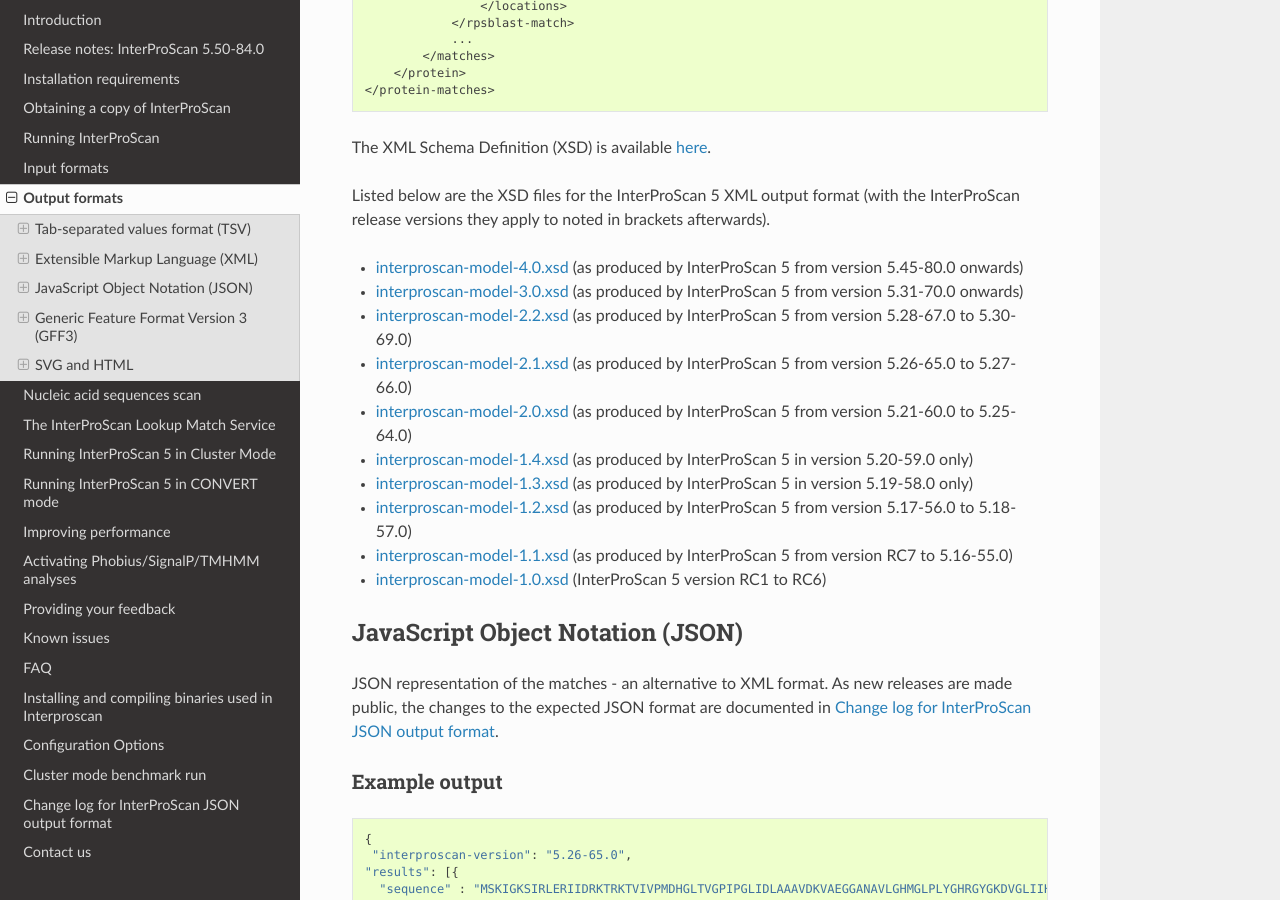
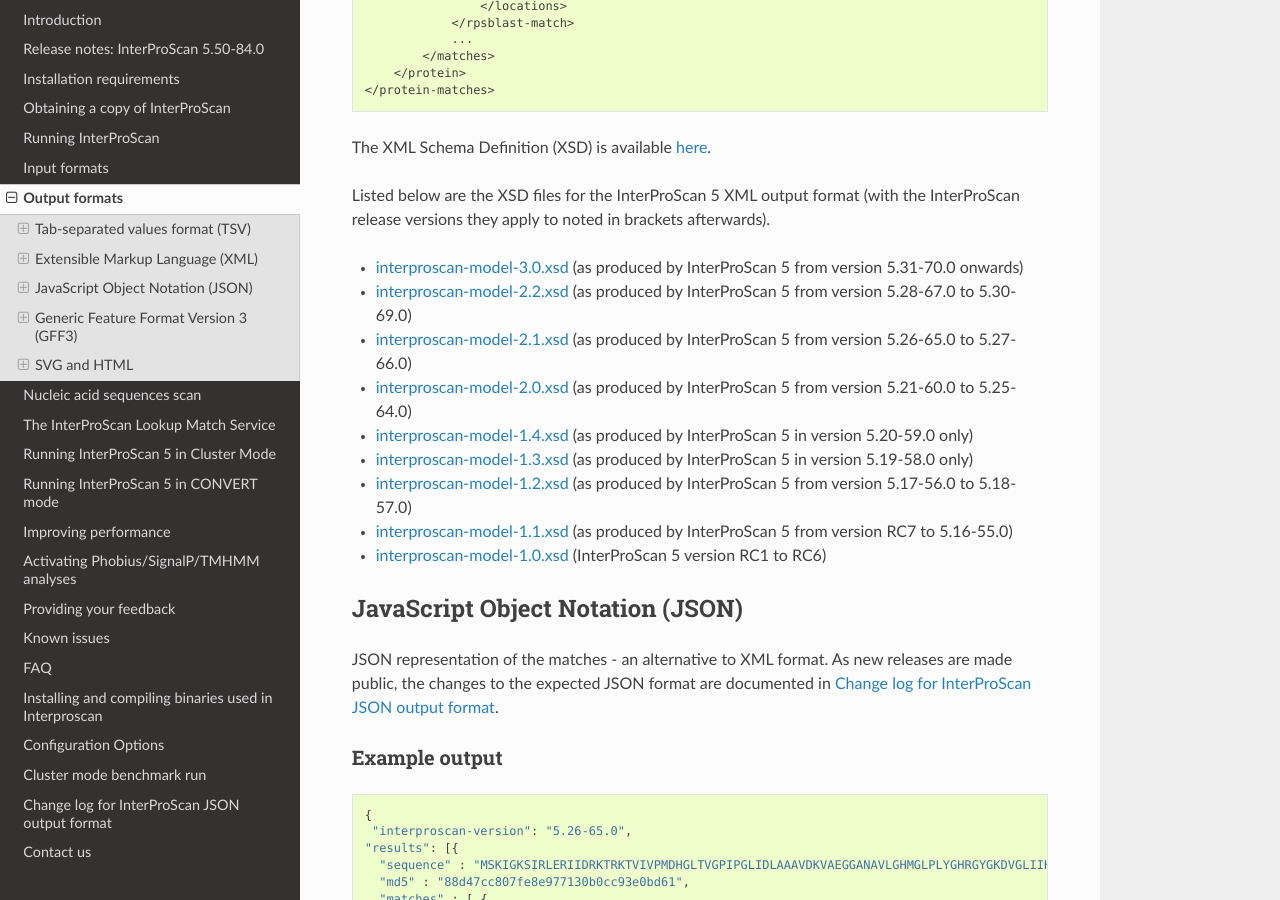
Before and after one commit to ebi-pf-team/interproscan-docs, a Sphinx documentation site: the page built from docs/OutputFormats.rst, in a window 1280 px wide and 900 px high, scrolled down 2848 px. Built offline with Sphinx 7.4.7 and the Read the Docs theme 2.0.0, drawn with Linux system fonts in a browser that asks for light colours.

Commit message:
update xml xsd links

```diff
--- a/docs/OutputFormats.rst
+++ b/docs/OutputFormats.rst
@@ -160,16 +160,15 @@
 
 Listed below are the XSD files for the InterProScan 5 XML output format (with the InterProScan release versions they apply to noted in brackets afterwards).
 
-- `interproscan-model-4.0.xsd <ftp://ftp.ebi.ac.uk/pub/software/unix/iprscan/5/schemas/interproscan-model-4.0.xsd>`__ (as produced by InterProScan 5 from version 5.45-80.0 onwards)
-- `interproscan-model-3.0.xsd <ftp://ftp.ebi.ac.uk/pub/software/unix/iprscan/5/schemas/interproscan-model-3.0.xsd>`__ (as produced by InterProScan 5 from version 5.31-70.0 onwards)
-- `interproscan-model-2.2.xsd <ftp://ftp.ebi.ac.uk/pub/software/unix/iprscan/5/schemas/interproscan-model-2.2.xsd>`__ (as produced by InterProScan 5 from version 5.28-67.0 to 5.30-69.0)
-- `interproscan-model-2.1.xsd <ftp://ftp.ebi.ac.uk/pub/software/unix/iprscan/5/schemas/interproscan-model-2.1.xsd>`__ (as produced by InterProScan 5 from version 5.26-65.0 to 5.27-66.0)
-- `interproscan-model-2.0.xsd <ftp://ftp.ebi.ac.uk/pub/software/unix/iprscan/5/schemas/interproscan-model-2.0.xsd>`__ (as produced by InterProScan 5 from version 5.21-60.0 to 5.25-64.0)
-- `interproscan-model-1.4.xsd <ftp://ftp.ebi.ac.uk/pub/software/unix/iprscan/5/schemas/interproscan-model-1.4.xsd>`__ (as produced by InterProScan 5 in version 5.20-59.0 only)
-- `interproscan-model-1.3.xsd <ftp://ftp.ebi.ac.uk/pub/software/unix/iprscan/5/schemas/interproscan-model-1.3.xsd>`__ (as produced by InterProScan 5 in version 5.19-58.0 only)
-- `interproscan-model-1.2.xsd <ftp://ftp.ebi.ac.uk/pub/software/unix/iprscan/5/schemas/interproscan-model-1.2.xsd>`__ (as produced by InterProScan 5 from version 5.17-56.0 to 5.18-57.0)
-- `interproscan-model-1.1.xsd <ftp://ftp.ebi.ac.uk/pub/software/unix/iprscan/5/schemas/interproscan-model-1.1.xsd>`__ (as produced by InterProScan 5 from version RC7 to 5.16-55.0)
-- `interproscan-model-1.0.xsd <ftp://ftp.ebi.ac.uk/pub/software/unix/iprscan/5/schemas/interproscan-model-1.0.xsd>`__ (InterProScan 5 version RC1 to RC6)
+- `interproscan-model-3.0.xsd <http://ftp.ebi.ac.uk/pub/software/unix/iprscan/5/schemas/interproscan-model-3.0.xsd>`__ (as produced by InterProScan 5 from version 5.31-70.0 onwards)
+- `interproscan-model-2.2.xsd <http://ftp.ebi.ac.uk/pub/software/unix/iprscan/5/schemas/interproscan-model-2.2.xsd>`__ (as produced by InterProScan 5 from version 5.28-67.0 to 5.30-69.0)
+- `interproscan-model-2.1.xsd <http://ftp.ebi.ac.uk/pub/software/unix/iprscan/5/schemas/interproscan-model-2.1.xsd>`__ (as produced by InterProScan 5 from version 5.26-65.0 to 5.27-66.0)
+- `interproscan-model-2.0.xsd <http://ftp.ebi.ac.uk/pub/software/unix/iprscan/5/schemas/interproscan-model-2.0.xsd>`__ (as produced by InterProScan 5 from version 5.21-60.0 to 5.25-64.0)
+- `interproscan-model-1.4.xsd <http://ftp.ebi.ac.uk/pub/software/unix/iprscan/5/schemas/interproscan-model-1.4.xsd>`__ (as produced by InterProScan 5 in version 5.20-59.0 only)
+- `interproscan-model-1.3.xsd <http://ftp.ebi.ac.uk/pub/software/unix/iprscan/5/schemas/interproscan-model-1.3.xsd>`__ (as produced by InterProScan 5 in version 5.19-58.0 only)
+- `interproscan-model-1.2.xsd <http://ftp.ebi.ac.uk/pub/software/unix/iprscan/5/schemas/interproscan-model-1.2.xsd>`__ (as produced by InterProScan 5 from version 5.17-56.0 to 5.18-57.0)
+- `interproscan-model-1.1.xsd <htpp://ftp.ebi.ac.uk/pub/software/unix/iprscan/5/schemas/interproscan-model-1.1.xsd>`__ (as produced by InterProScan 5 from version RC7 to 5.16-55.0)
+- `interproscan-model-1.0.xsd <http://ftp.ebi.ac.uk/pub/software/unix/iprscan/5/schemas/interproscan-model-1.0.xsd>`__ (InterProScan 5 version RC1 to RC6)
 
 
 JavaScript Object Notation (JSON)
```
